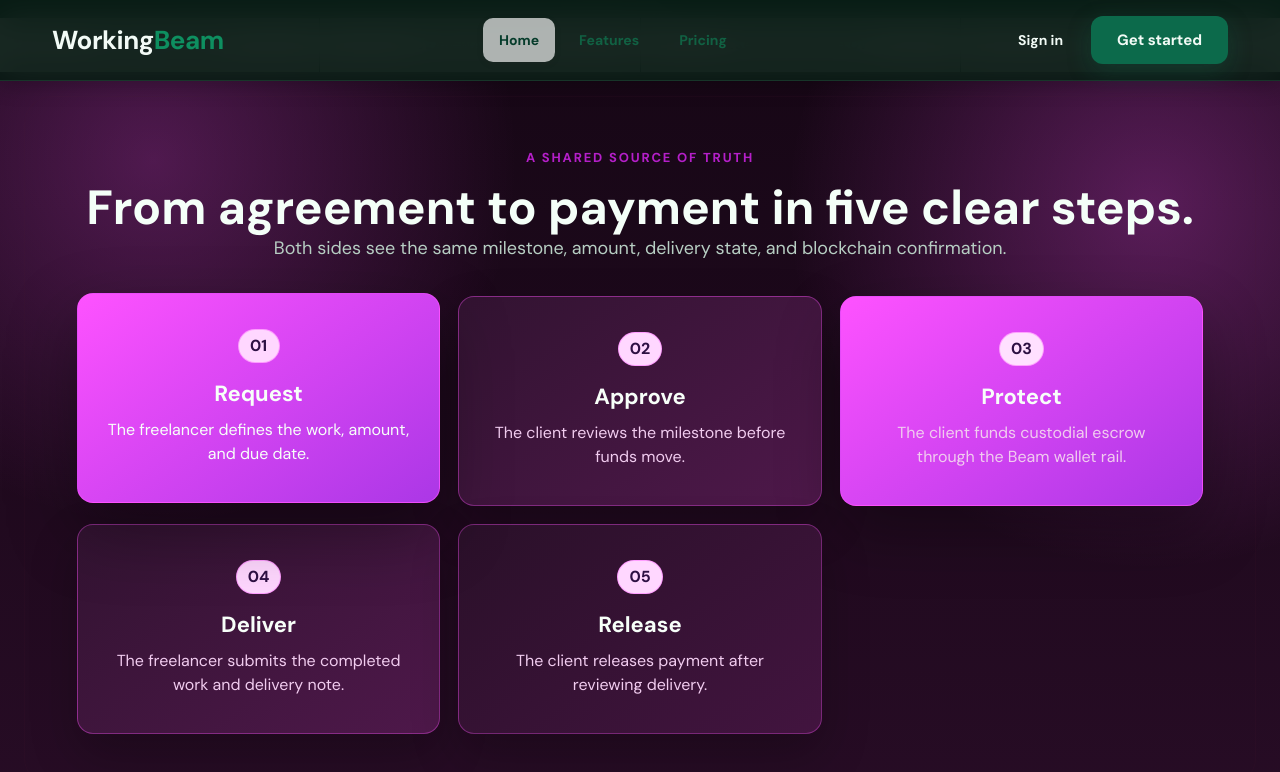
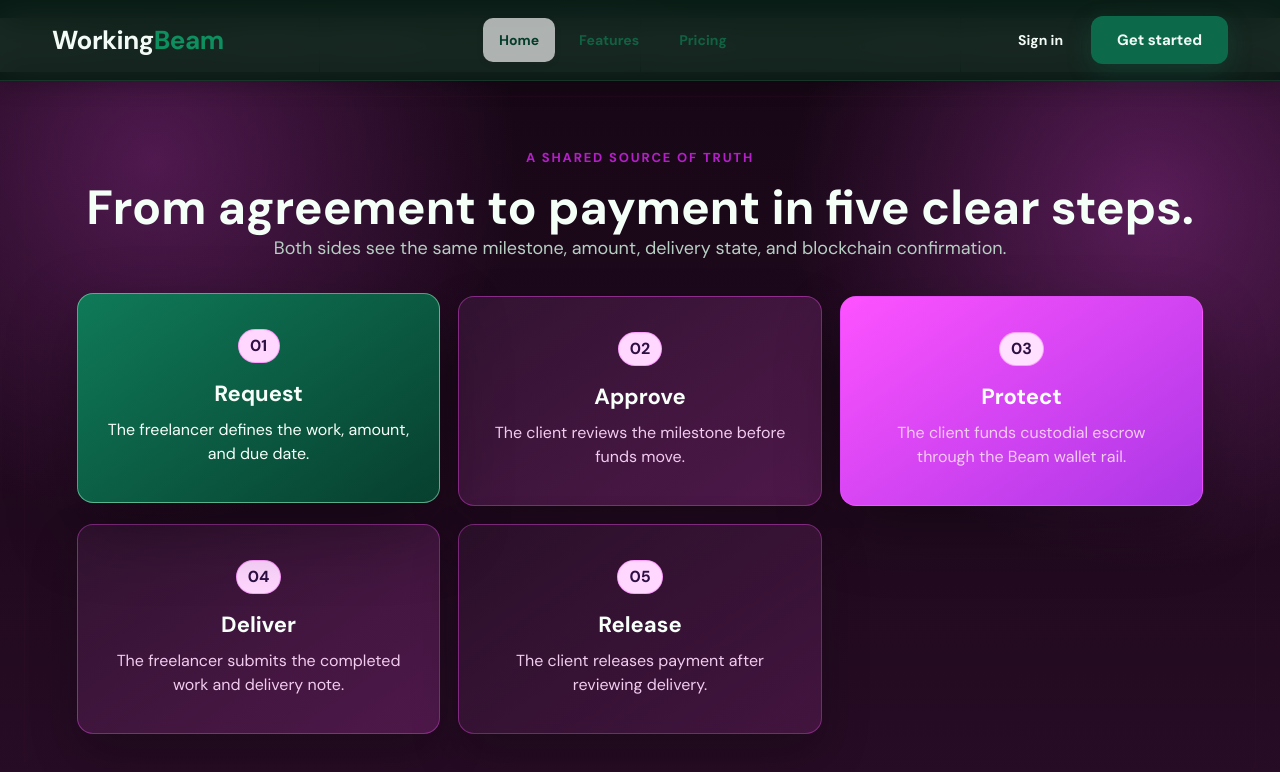
Before and after one commit to davelee001/workingbeam, a React (Create React App) app in the folder client/: page / in a window 1280 px wide. In both pictures the pointer is over the element 258 px from the left and 1182 px from the top of the page. Shown: the part 782-1554 px from the top of the page. Built offline with nearby package versions, Linux system fonts and the light colour scheme.

Commit message:
style: turn workflow cards green on hover

```diff
--- a/client/src/PublicSite.css
+++ b/client/src/PublicSite.css
@@ -559,14 +559,14 @@
 
 .steps-grid article:hover {
   color: #f3fbf7;
-  background: linear-gradient(145deg, #fe52ff, #ab37e6);
-  border-color: rgba(254, 82, 255, 0.52);
-  box-shadow: 0 24px 60px rgba(190, 44, 189, 0.34);
+  background: linear-gradient(145deg, #0c6a4b, #073f2e);
+  border-color: rgba(141, 229, 188, 0.46);
+  box-shadow: 0 24px 60px rgba(10, 51, 40, 0.3);
 }
 
 .steps-grid article:hover span {
-  color: #35103d;
-  background: #ffd6ff;
+  color: #073f2e;
+  background: #d8f7e7;
   border-color: rgba(255, 255, 255, 0.3);
 }
 
@@ -576,8 +576,8 @@
 }
 
 .steps-grid article:nth-child(3):hover {
-  background: linear-gradient(145deg, #ff73ff, #fe52ff);
-  box-shadow: 0 26px 64px rgba(254, 82, 255, 0.32);
+  background: linear-gradient(145deg, #13a26f, #075b40);
+  box-shadow: 0 26px 64px rgba(10, 51, 40, 0.34);
 }
 
 .steps-grid span,
@@ -650,8 +650,8 @@
 
 body[data-theme='dark'] .steps-grid article:hover {
   color: #f7fff9;
-  background: linear-gradient(145deg, #fe52ff, #ab37e6);
-  border-color: rgba(254, 82, 255, 0.58);
+  background: linear-gradient(145deg, #0f7a58, #073f2e);
+  border-color: rgba(141, 229, 188, 0.58);
   box-shadow: 0 28px 68px rgba(0, 0, 0, 0.34);
 }
 
```
